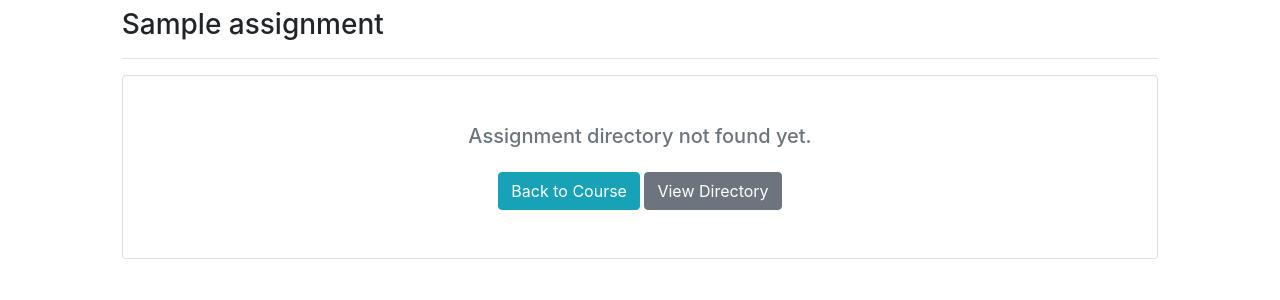
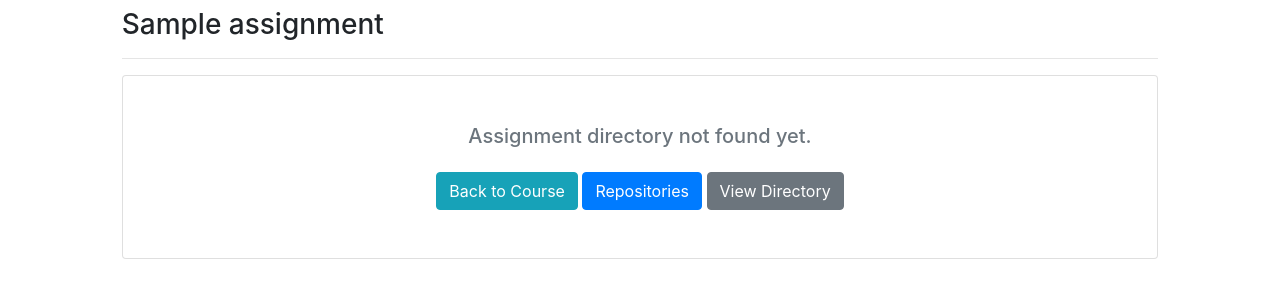
Before and after one commit to athina-edu/athina, a Django app: page /assignments/1/log in a window 1280 px wide. Shown: the part 80-380 px from the top of the page. Run offline with Django 5.2, Linux system fonts and the light colour scheme; a user stored in the database is signed in; tables that the repository leaves empty hold one stand-in row (values such as "Sample post"); some libraries are stand-ins or nearby versions.

Commit message:
Offer Repositories link when the grading DB is unreachable
The no-database page was a dead end with no way to provision repositories.
Fixes test_assignment_view_is_not_a_dead_end_without_submissions.

Co-Authored-By: Claude Sonnet 5.5 <noreply@anthropic.com>

```diff
--- a/athina_web/templates/assignments/assignment_empty.html
+++ b/athina_web/templates/assignments/assignment_empty.html
@@ -22,6 +22,7 @@
         <div class="mt-4">
             {% if assignment.course %}
             <a class="btn btn-info" href="{% url 'assignments:course_detail' course_id=assignment.course.pk %}">Back to Course</a>
+            <a class="btn btn-primary" href="{% url 'assignments:assignment_students' assignment_id=assignment.pk %}">Repositories</a>
             {% else %}
             <a class="btn btn-info" href="{% url 'assignments:assignments' %}">Back to Courses</a>
             {% endif %}
```
